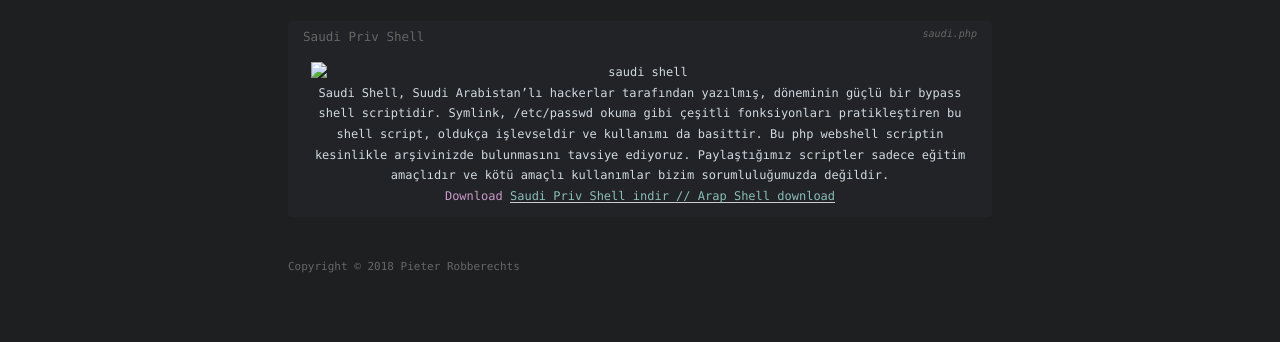
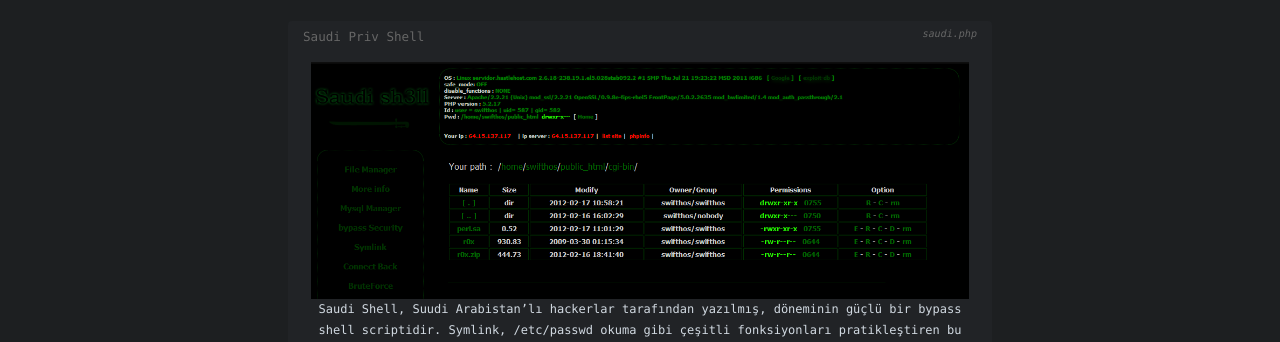
Before and after one commit to eminondr/cshn1.github.io, a plain HTML site: page index.html in a window 1280 px wide. Shown: the part 647-989 px from the top of the page. Before the commit the page ends 944 px from the top, so only its background shows below. Drawn offline with Linux system fonts and the light colour scheme.

Commit message:
Update index.html

```diff
--- a/index.html
+++ b/index.html
@@ -106,7 +106,7 @@
 </figcaption>
 <table>
 	<tr>
-		<td class="code"><center><img src="saudi.png" title="saudi shell"><span class="line">Saudi Shell, Suudi Arabistan’lı hackerlar tarafından yazılmış, döneminin güçlü bir bypass shell scriptidir. Symlink, /etc/passwd okuma gibi çeşitli fonksiyonları pratikleştiren bu shell script, oldukça işlevseldir ve kullanımı da basittir. Bu php webshell scriptin kesinlikle arşivinizde bulunmasını tavsiye ediyoruz. Paylaştığımız scriptler sadece eğitim amaçlıdır ve kötü amaçlı kullanımlar bizim sorumluluğumuzda değildir.</span><br><span class="line"><span class="keyword">Download</span> <a href="#"><span class="string">Saudi Priv Shell indir // Arap Shell download</span></a></span><br>
+		<td class="code"><center><img src="images/saudi.png" title="saudi shell"><span class="line">Saudi Shell, Suudi Arabistan’lı hackerlar tarafından yazılmış, döneminin güçlü bir bypass shell scriptidir. Symlink, /etc/passwd okuma gibi çeşitli fonksiyonları pratikleştiren bu shell script, oldukça işlevseldir ve kullanımı da basittir. Bu php webshell scriptin kesinlikle arşivinizde bulunmasını tavsiye ediyoruz. Paylaştığımız scriptler sadece eğitim amaçlıdır ve kötü amaçlı kullanımlar bizim sorumluluğumuzda değildir.</span><br><span class="line"><span class="keyword">Download</span> <a href="#"><span class="string">Saudi Priv Shell indir // Arap Shell download</span></a></span><br>
 		</td>
 	</tr>
 </table>
```
